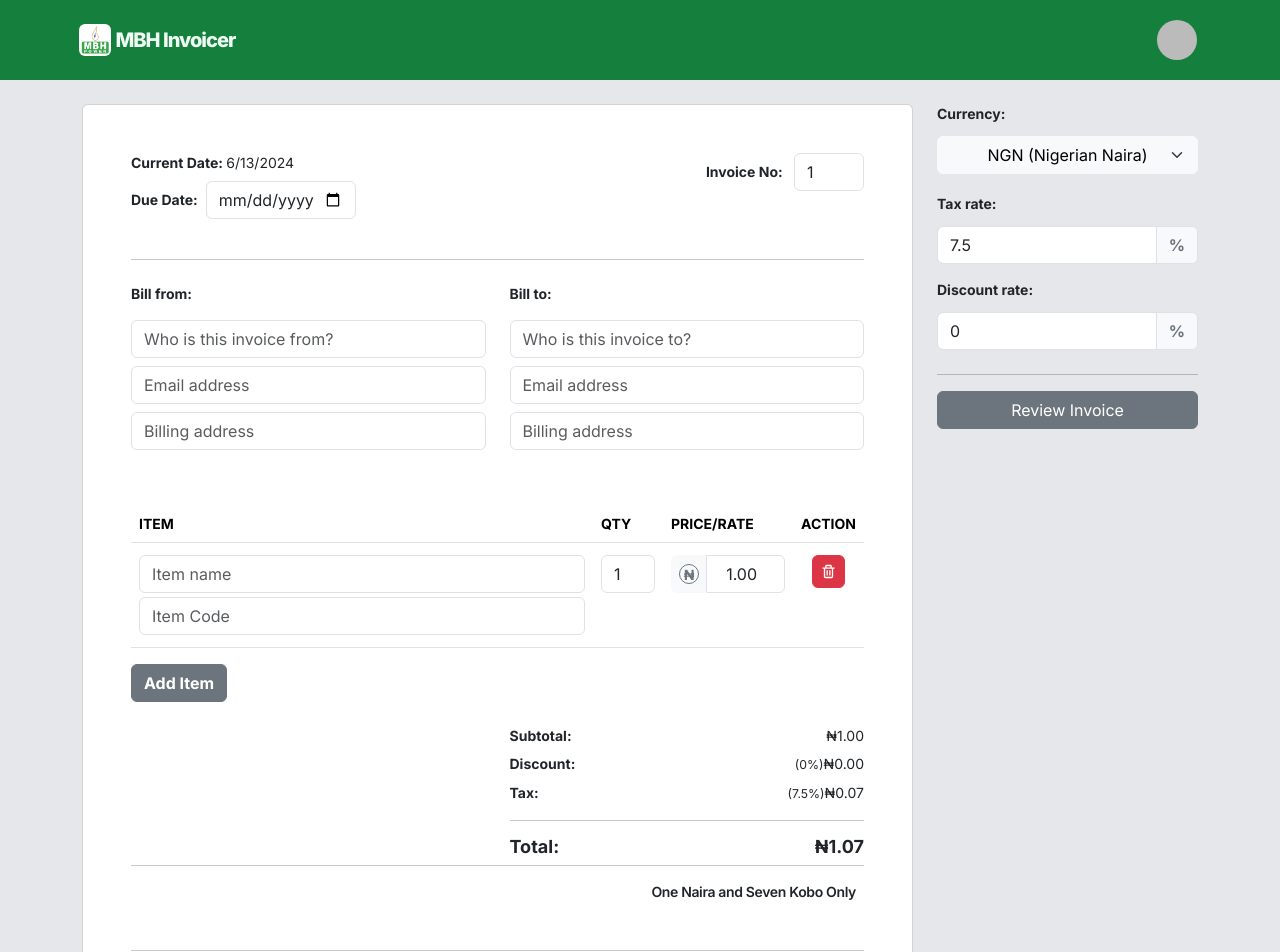
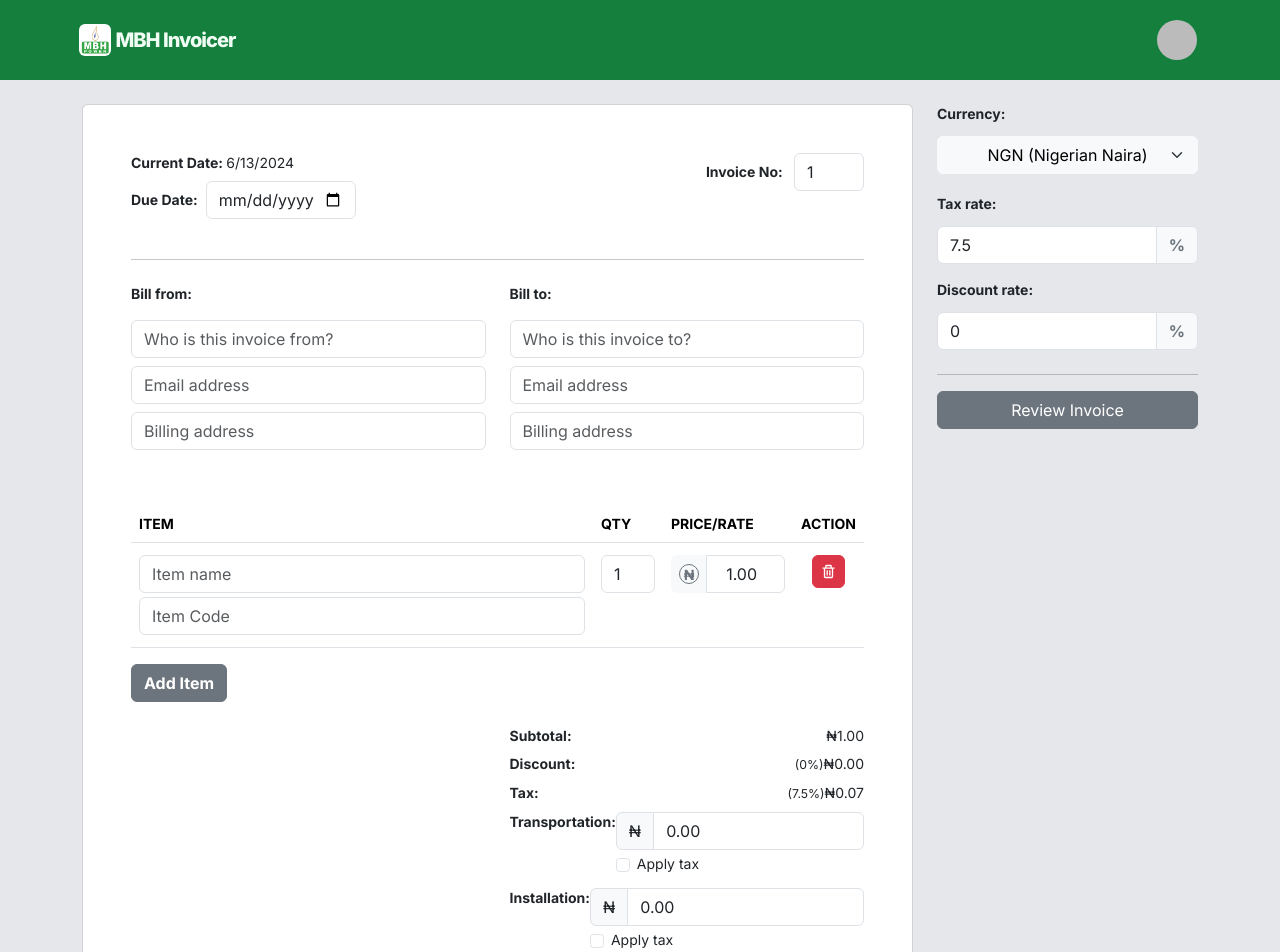
Before and after one commit to MBH-POWER/mbh-invoicer, a Next.js app: page /create in a window 1280 px wide. Shown: the top 952 px of the page. Built offline with nearby package versions, Linux system fonts and the light colour scheme; no server answers; the database is empty; sample sign-in values are in the browser's storage.

Commit message:
T/Installation. Not complete

```diff
--- a/components/InvoiceForm.tsx
+++ b/components/InvoiceForm.tsx
@@ -39,6 +39,10 @@ const InvoiceForm: React.FC = () => {
         discountRate: 0,
         discountAmount: "0.00",
         paymentPlan: "100% Payment Received",
+        transportation:"0.00",
+        installation: "0.00",
+        taxOnTransportation: false,
+        taxOnInstallation: false,
         items: [
             {
                 id: (+new Date() + Math.floor(Math.random() * 999999)).toString(36),
@@ -78,18 +82,34 @@ const InvoiceForm: React.FC = () => {
 
     const handleCalculateTotal = useCallback(() => {
 
-        const { items, taxRate, discountRate, } = state;
+        const { items, taxRate, discountRate, transportation, installation, taxOnTransportation, taxOnInstallation } = state;
         const newSubTotal = items.reduce((acc, item) => acc + parseFloat(item.price) * item.quantity, 0)
             .toFixed(2);
+
+        // const transportationCost = parseFloat(transportation);
+        // const installationCost = parseFloat(installation);
+
+        // const newDiscountAmount = ((parseFloat(newSubTotal) * discountRate) / 100).toFixed(2);
+        // const newTaxAmount = ((parseFloat(newSubTotal) - parseFloat(newDiscountAmount)) * taxRate / 100).toFixed(2)
+
+        const transportationCost = parseFloat(transportation);
+        const installationCost = parseFloat(installation);
+
         const newDiscountAmount = ((parseFloat(newSubTotal) * discountRate) / 100).toFixed(2);
-        const newTaxAmount = ((parseFloat(newSubTotal) - parseFloat(newDiscountAmount)) * taxRate / 100).toFixed(2)
 
+        let taxableAmount = parseFloat(newSubTotal) - parseFloat(newDiscountAmount);
+        if (taxOnTransportation) taxableAmount += transportationCost;
+        if (taxOnInstallation) taxableAmount += installationCost;
+
+        const newTaxAmount = (taxableAmount * taxRate / 100).toFixed(2);
 
 
         const newTotal = (
             parseFloat(newSubTotal) -
             parseFloat(newDiscountAmount) +
-            parseFloat(newTaxAmount)
+            parseFloat(newTaxAmount) +
+            transportationCost +
+            installationCost
         ).toFixed(2);
 
         setState((prevState) => ({
@@ -101,7 +121,7 @@ const InvoiceForm: React.FC = () => {
         }));
 
 
-    }, [state.items, state.taxRate, state.discountRate]);
+    }, [state.items, state.taxRate, state.discountRate, state.transportation, state.installation, state.taxOnTransportation, state.taxOnInstallation]);
 
 
 
@@ -346,6 +366,53 @@ const InvoiceForm: React.FC = () => {
                                         {state.taxAmount || 0}
                                     </span>
                                 </div>
+
+                                <div className="d-flex flex-row align-items-start justify-content-between mt-2">
+                        <span className="fw-bold">Transportation:</span>
+                        <div>
+                            <InputGroup className="mb-1">
+                                <InputGroup.Text>{state.currency}</InputGroup.Text>
+                                <Form.Control
+                                    type="number"
+                                    value={state.transportation}
+                                    onChange={handleChange("transportation")}
+                                    min="0"
+                                    step="0.01"
+                                />
+                            </InputGroup>
+                            <Form.Check
+                                type="checkbox"
+                                label="Apply tax"
+                                checked={state.taxOnTransportation}
+                                onChange={(e) => setState(prev => ({ ...prev, taxOnTransportation: e.target.checked }))}
+                            />
+                        </div>
+                    </div>
+
+                    <div className="d-flex flex-row align-items-start justify-content-between mt-2">
+                        <span className="fw-bold">Installation:</span>
+                        <div>
+                            <InputGroup className="mb-1">
+                                <InputGroup.Text>{state.currency}</InputGroup.Text>
+                                <Form.Control
+                                    type="number"
+                                    value={state.installation}
+                                    onChange={handleChange("installation")}
+                                    min="0"
+                                    step="0.01"
+                                />
+                            </InputGroup>
+                            <Form.Check
+                                type="checkbox"
+                                label="Apply tax"
+                                checked={state.taxOnInstallation}
+                                onChange={(e) => setState(prev => ({ ...prev, taxOnInstallation: e.target.checked }))}
+                            />
+                        </div>
+                    </div>
+
+
+
                                 <hr />
                                 <div
                                     className="d-flex flex-row align-items-start justify-content-between"
--- a/components/InvoiceModal.tsx
+++ b/components/InvoiceModal.tsx
@@ -92,6 +92,14 @@ const InvoiceModal: React.FC<InvoiceModalProps> = ({
                                 <span className="fw-bold">Subtotal:</span>
                                 <span>{invoice.currency}{invoice.subTotal}</span>
                             </div>
+                            <div className="d-flex flex-row align-items-start justify-content-between">
+                                <span className="fw-bold">Transportation:</span>
+                                <span>{invoice.currency}{invoice.transportation}</span>
+                            </div>
+                            <div className="d-flex flex-row align-items-start justify-content-between">
+                                <span className="fw-bold">Installation:</span>
+                                <span>{invoice.currency}{invoice.installation}</span>
+                            </div>
                             <div className="d-flex flex-row align-items-start justify-content-between mt-2">
                                 <span className="fw-bold">Discount:</span>
                                 <span>
```
